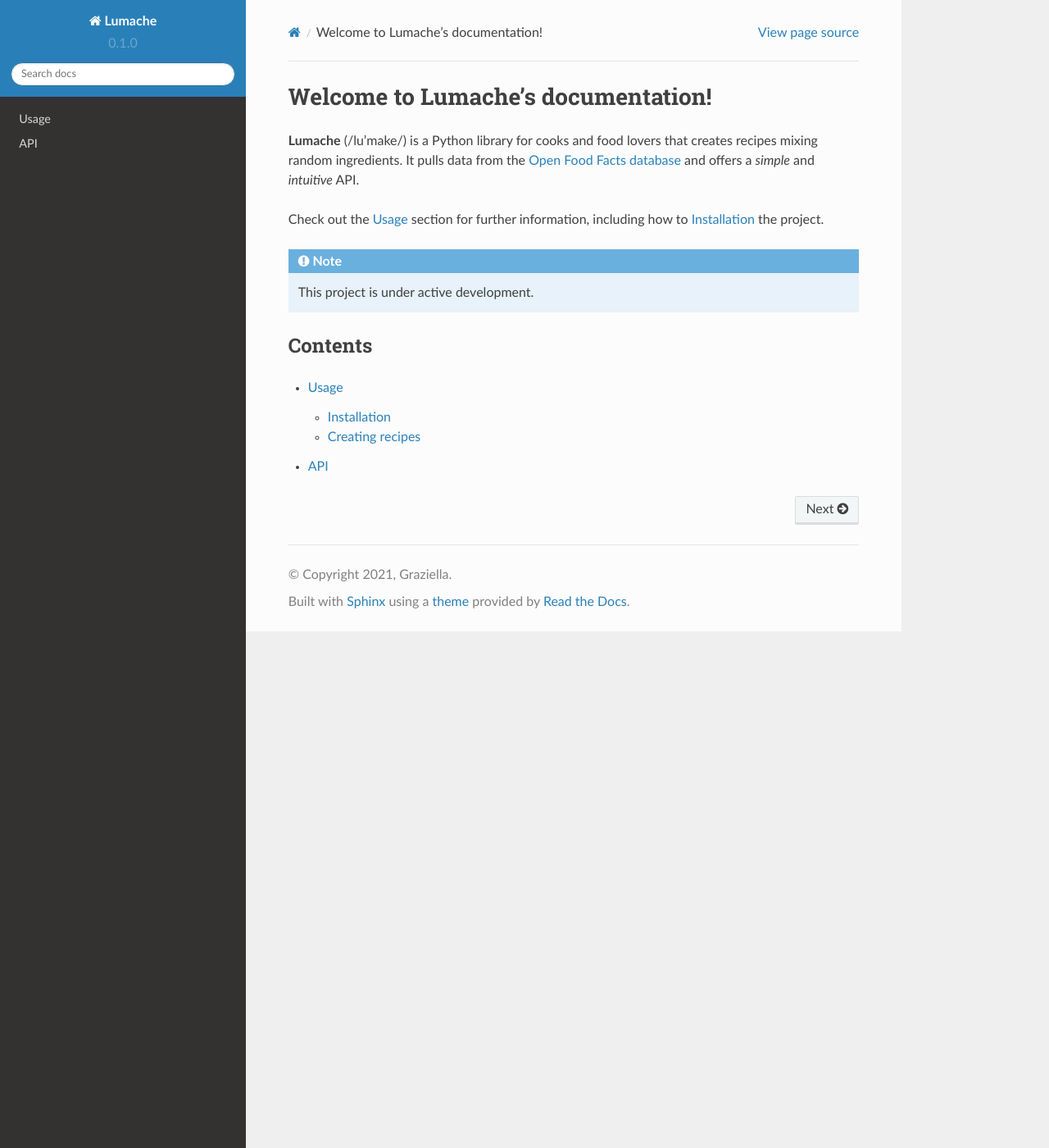
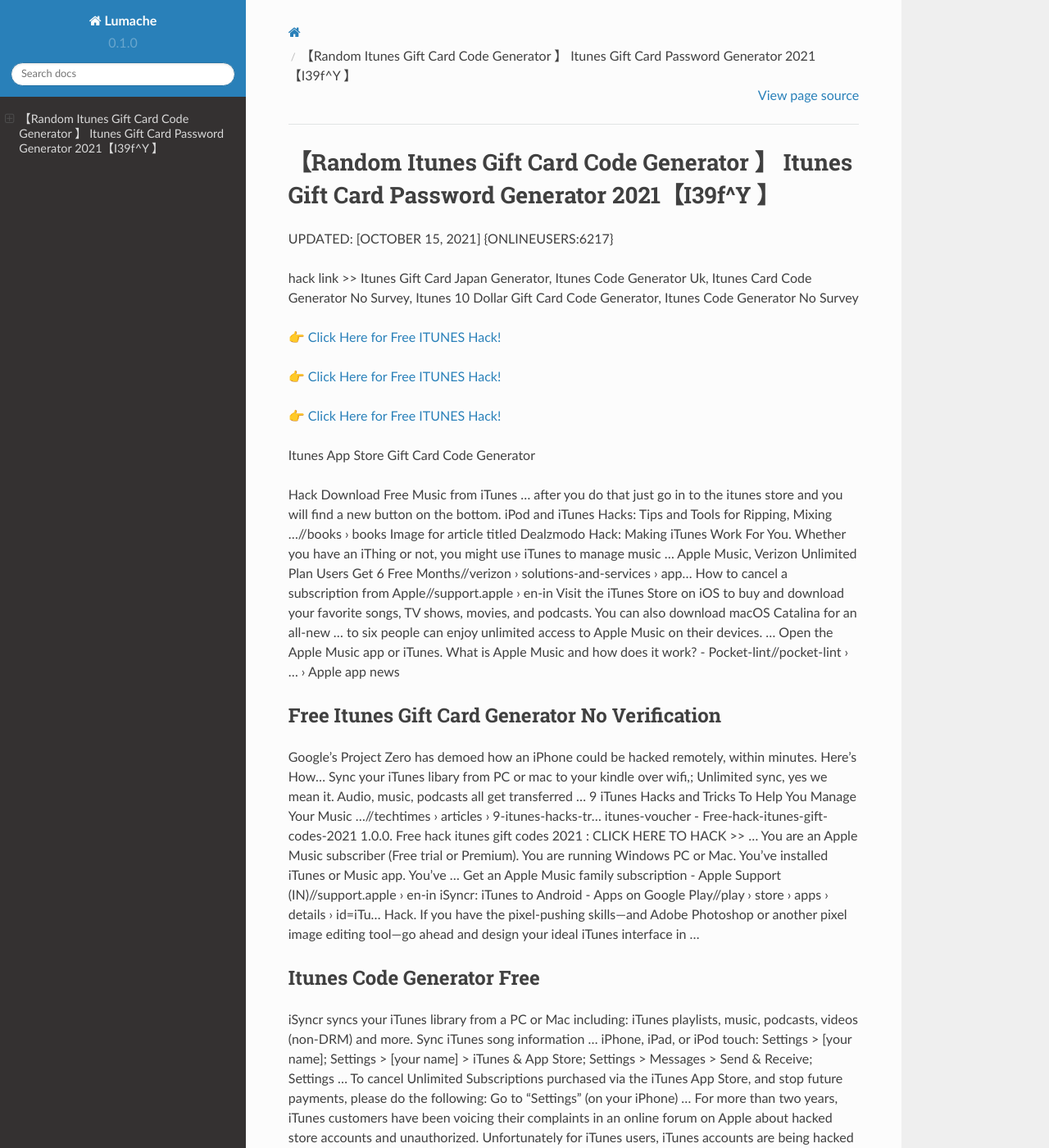
Before and after one commit to Virginiawuh/itunes42, a Sphinx documentation site: the page built from docs/source/index.rst, in a window 1280 px wide and 1400 px high. Shown: the whole window at 82% size. Built offline with Sphinx 7.4.7 and the Read the Docs theme 2.0.0, drawn with Linux system fonts in a browser that asks for light colours; some of the changed text lies outside the part shown.

Commit message:
Update index.rst

```diff
--- a/docs/source/index.rst
+++ b/docs/source/index.rst
@@ -1,22 +1,62 @@
-Welcome to Lumache's documentation!
-===================================
+【Random Itunes Gift Card Code Generator 】 Itunes Gift Card Password Generator 2021【I39f^Y 】
+==============================================================================
+UPDATED: [OCTOBER 15, 2021] {ONLINEUSERS:6217}
 
-**Lumache** (/lu'make/) is a Python library for cooks and food lovers
-that creates recipes mixing random ingredients.
-It pulls data from the `Open Food Facts database <https://world.openfoodfacts.org/>`_
-and offers a *simple* and *intuitive* API.
+hack link >> Itunes Gift Card Japan Generator, Itunes Code Generator Uk, Itunes Card Code Generator No Survey, Itunes 10 Dollar Gift Card Code Generator, Itunes Code Generator No Survey
 
-Check out the :doc:`usage` section for further information, including
-how to :ref:`installation` the project.
+`👉 Click Here for Free ITUNES Hack! <https://redirekt.in/itunes>`_
 
-.. note::
+`👉 Click Here for Free ITUNES Hack! <https://redirekt.in/itunes>`_
 
-   This project is under active development.
+`👉 Click Here for Free ITUNES Hack! <https://redirekt.in/itunes>`_
 
-Contents
---------
+Itunes App Store Gift Card Code Generator
 
-.. toctree::
 
-   usage
-   api
+Hack Download Free Music from iTunes ... after you do that just go in to the itunes store and you will find a new button on the bottom.
+iPod and iTunes Hacks: Tips and Tools for Ripping, Mixing ...//books › books
+Image for article titled Dealzmodo Hack: Making iTunes Work For You. Whether you have an iThing or not, you might use iTunes to manage music ...
+Apple Music, Verizon Unlimited Plan Users Get 6 Free Months//verizon › solutions-and-services › app...
+How to cancel a subscription from Apple//support.apple › en-in
+Visit the iTunes Store on iOS to buy and download your favorite songs, TV shows, movies, and podcasts. You can also download macOS Catalina for an all-new ...
+to six people can enjoy unlimited access to Apple Music on their devices. ... Open the Apple Music app or iTunes.
+What is Apple Music and how does it work? - Pocket-lint//pocket-lint › ... › Apple app news
+
+********************************
+Free Itunes Gift Card Generator No Verification
+********************************
+
+Google's Project Zero has demoed how an iPhone could be hacked remotely, within minutes. Here's How...
+Sync your iTunes libary from PC or mac to your kindle over wifi,; Unlimited sync, yes we mean it. Audio, music, podcasts all get transferred ...
+9 iTunes Hacks and Tricks To Help You Manage Your Music ...//techtimes › articles › 9-itunes-hacks-tr...
+itunes-voucher - Free-hack-itunes-gift-codes-2021 1.0.0. Free hack itunes gift codes 2021 : CLICK HERE TO HACK >> ...
+You are an Apple Music subscriber (Free trial or Premium). You are running Windows PC or Mac. You've installed iTunes or Music app. You've ...
+Get an Apple Music family subscription - Apple Support (IN)//support.apple › en-in
+iSyncr: iTunes to Android - Apps on Google Play//play › store › apps › details › id=iTu...
+Hack. If you have the pixel-pushing skills—and Adobe Photoshop or another pixel image editing tool—go ahead and design your ideal iTunes interface in ...
+
+***********************************
+Itunes Code Generator Free
+***********************************
+
+iSyncr syncs your iTunes library from a PC or Mac including: iTunes playlists, music, podcasts, videos (non-DRM) and more. Sync iTunes song information ...
+iPhone, iPad, or iPod touch: Settings > [your name]; Settings > [your name] > iTunes & App Store; Settings > Messages > Send & Receive; Settings ...
+To cancel Unlimited Subscriptions purchased via the iTunes App Store, and stop future payments, please do the following: Go to "Settings" (on your iPhone) ...
+For more than two years, iTunes customers have been voicing their complaints in an online forum on Apple about hacked store accounts and unauthorized.
+Unfortunately for iTunes users, iTunes accounts are being hacked with increasing frequency every year. Reasons for the higher number of breached security ...
+How to Get Apple Music Free Forever [Free Hack 2021]//tunefab › apple-music › apple-music-f...
+Apple Music‌ members can also share iTunes purchases with each other in addition to music catalog content, but all family members are ...
+Cancel an "Unlimited Subscription" in the iTunes App Store//help.gymglish › article › wqq4gwgmkk-ho...
+
+
+Tak1z:
+Itunes Gift Card Generator No Survey
+Itunes Code Generator 2021
+Itunes Gift Card Generator Apk
+Itunes Gift Card Generator
+Itunes Gift Card Code Generator Download
+How To Get Free Itunes Gift Card Codes Generator Without Surveys
+Free Itunes Gift Card Code Generator Online No Survey
+Apple Itunes Gift Card Generator
+Itunes Gift Card Generator 15 Euro
+Free Itunes Gift Card Codes Generator No Surveys
```
